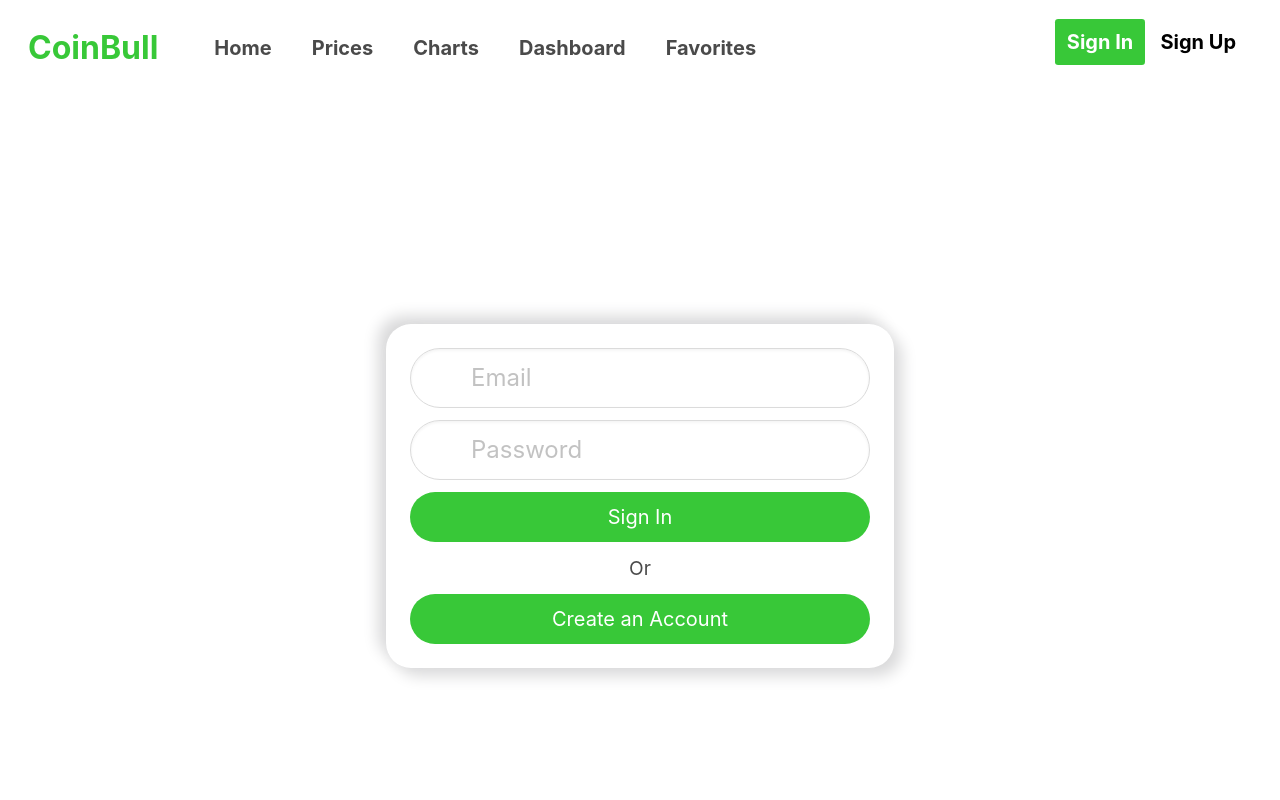
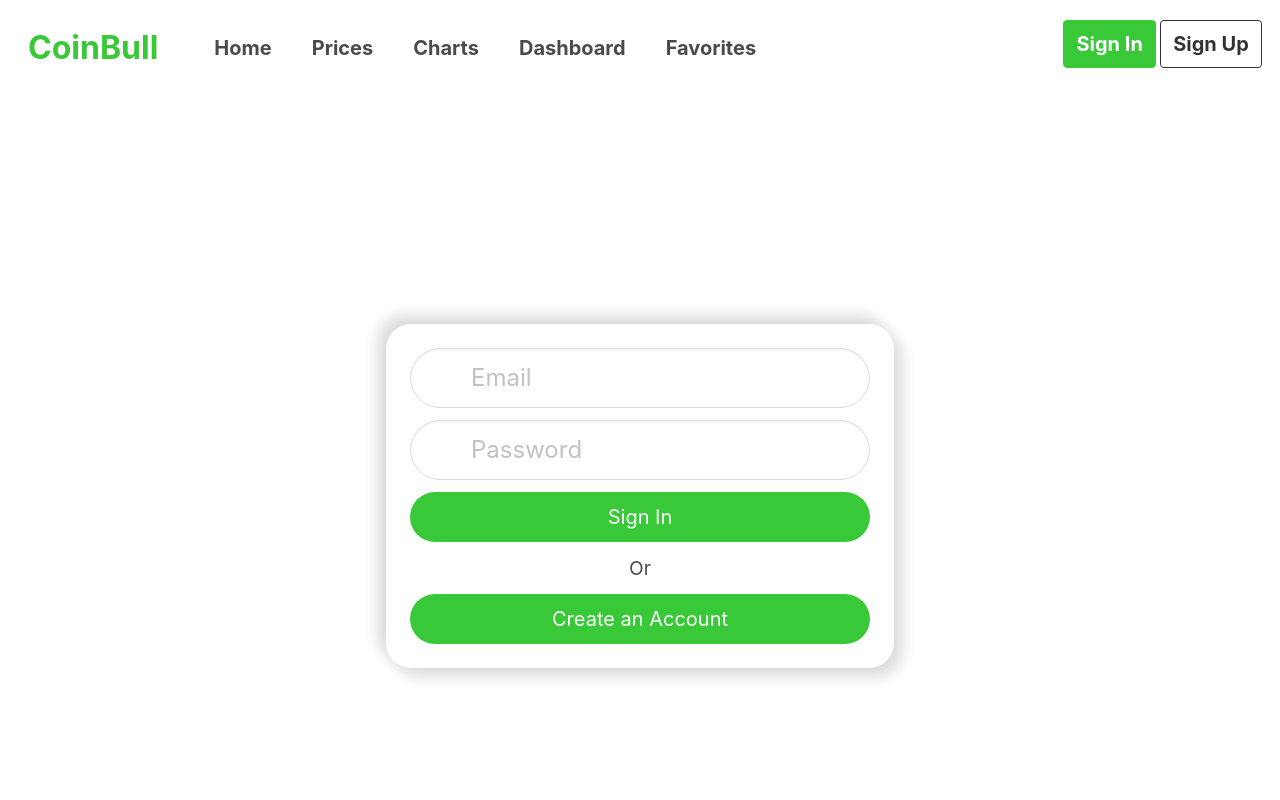
Before and after one commit to ChaseNicks/CoinBull, a React (Create React App) app in the folder client/: page /login in a window 1280 px wide. Shown: the top 800 px of the page. Built offline with nearby package versions, Linux system fonts and the light colour scheme.

Commit message:
made singlecoin page page responsive along with chart

```diff
--- a/client/src/components/Chart/index.js
+++ b/client/src/components/Chart/index.js
@@ -3,13 +3,13 @@ import TradingViewWidget, { Themes } from "react-tradingview-widget";
 
 const Chart = ({ singleCoin }) => {
   return (
-    <div style={{ marginTop: "5rem" }}>
+    <div style={{ marginTop: "2rem" }}>
       <TradingViewWidget
         container_id="techincal-analysis"
         symbol={singleCoin + "USD"}
         theme={Themes.WHITE}
-        width={1200}
-        height={700}
+        width="100%"
+        height="700px"
         local="en"
         toolbar_bg="#f1f3f6"
       />
--- a/client/src/components/CoinSideTab/index.js
+++ b/client/src/components/CoinSideTab/index.js
@@ -15,13 +15,14 @@ const CoinSideTab = (coin) => {
           <img className="coins-icons" src={logo_url} alt={logo_url} />
         </Link>
       </th>
-      <th className="is-vcentered">{name}</th>
-      <th className="is-vcentered">${price}</th>
+      <th className="is-vcentered is-size-7-mobile">{name}</th>
+      <th className="is-vcentered is-size-7-mobile">${price}</th>
       <th
         className={
+
           change > 0
-            ? "has-text-success is-vcentered"
-            : "has-text-danger is-vcentered"
+            ? "has-text-success is-vcentered is-size-7-mobile"
+            : "has-text-danger is-vcentered is-size-7-mobile"
         }
       >
         {change} %
--- a/client/src/components/Nav/index.js
+++ b/client/src/components/Nav/index.js
@@ -18,7 +18,7 @@ const NavbarLogo = (props) => (
 const SignIn = (props) => (
   <div
     className="navbar-item is-capitalized  signin"
-    style={{ marginTop: ".2rem" }}
+    style={{ marginTop: ".3rem" }}
   >
     <div
       className="is-size-5"
@@ -33,12 +33,17 @@ const SignIn = (props) => (
 
 const SignUp = (props) => (
   <div
-    className="navbar-item is-capitalized is-size-5 signup"
-    // href={`#${props.page}`}
-    style={{ textDecoration: "none", marginTop: ".2rem" }}
-    onClick={props.toggleMenu}
+    className="navbar-item is-capitalized  signup"
+    style={{ marginTop: ".3rem" }}
   >
-    {props.page}
+    <div
+      className="is-size-5"
+      // href={`#${props.page}`}
+      style={{ textDecoration: "none" }}
+      onClick={props.toggleMenu}
+    >
+      {props.page}
+    </div>
   </div>
 );
 
--- a/client/src/components/Nav/styles/nav.css
+++ b/client/src/components/Nav/styles/nav.css
@@ -17,6 +17,7 @@ nav {
 
 .signin {
   background-color: rgb(56, 200, 56);
+  box-shadow: 0 0 0 1px rgb(56, 200, 56);
   color: white !important;
   border-radius: 0.2rem;
   margin-left: 0.2rem;
@@ -26,7 +27,12 @@ nav {
 }
 
 .signup {
+  opacity: .8;
   display: flex;
   justify-content: center;
-  color: black !important;
+  color: black;
+  margin-left: 0.2rem;
+  margin-right: 0.2rem;
+  border-radius: 0.2rem;
+  box-shadow: 0 0 0 1px black;
 }
--- a/client/src/components/SideList/index.js
+++ b/client/src/components/SideList/index.js
@@ -30,13 +30,13 @@ function SideList() {
   const currentCoins = coinsState.slice(indexOfFirstCoin, indexOfLastCoin);
 
   return (
-    <div className="is-flex-direction-column" style={{ marginTop: "3.5rem" }}>
-      <div className="is-capitalized is-size-3 has-text-left">Explore</div>
+    <div className="" style={{ marginTop: ".5rem" }}>
+
       <div
-        className="is-flex-direction-column"
-        style={{ height: "740px", overflow: "scroll" }}
+        style={{ height: "740px", overflow: "scroll" }} className="is-flex is-justify-content-center"
       >
-        <div className="is-flex is-justify-content-center">
+        <div className="is-flex-direction-row is-justify-content-center">
+        <div className="is-capitalized is-size-3 has-text-left">Explore</div>
           <table className="table mt-1">
             <thead>
               <tr>
--- a/client/src/index.css
+++ b/client/src/index.css
@@ -35,6 +35,7 @@ body {
 
 article {
   max-height: fit-content !important;
+  padding: 0px !important;
 }
 
 h1,
--- a/client/src/pages/Home.js
+++ b/client/src/pages/Home.js
@@ -77,7 +77,7 @@ const Home = () => {
             Real-Time Pricing For Your Favorite Coins
           </h1>
           <p
-            style={{ marginTop: "1.3rem" }}
+            style={{ marginTop: "1.3rem", marginLeft: ".3rem", marginRight: ".3rem" }}
             className="is-size-5 is-size-6-mobile has-text-centered"
           >
             A dynamic table with tons of cryptocurrencies has all the data you
--- a/client/src/pages/Signup.js
+++ b/client/src/pages/Signup.js
@@ -36,7 +36,7 @@ function Signup(props) {
         {/* <h3 class="title has-text-black">Login</h3> */}
 
         <div
-          className="login"
+          className="login is-flex is-flex-wrap-wrap is-flex-shrink-2"
           style={{
             borderRadius: "25px",
             padding: "1.5rem",
@@ -51,7 +51,7 @@ function Signup(props) {
             <div className="field">
               <div className="control has-icons-left">
                 <input
-                  className="input is-large is-rounded"
+                  className="input is-large is-rounded is-flex-shrink-2"
                   placeholder="First Name"
                   name="firstName"
                   type="firstName"
--- a/client/src/pages/SingleCoin.js
+++ b/client/src/pages/SingleCoin.js
@@ -26,10 +26,14 @@ const SingleCoin = () => {
 
   return (
     <div>
-      <div className="is-flex">
-        <Chart singleCoin={id} />
-        {/*  <News /> */}
-        <SideList />
+      <div className="columns">
+        <div className="column">
+          <Chart singleCoin={id} />
+          {/*  <News /> */}
+        </div>
+        <div className="column is-one-third">
+          <SideList />
+        </div>
       </div>
       <NewsCard symbol="ADA" />
     </div>
```
